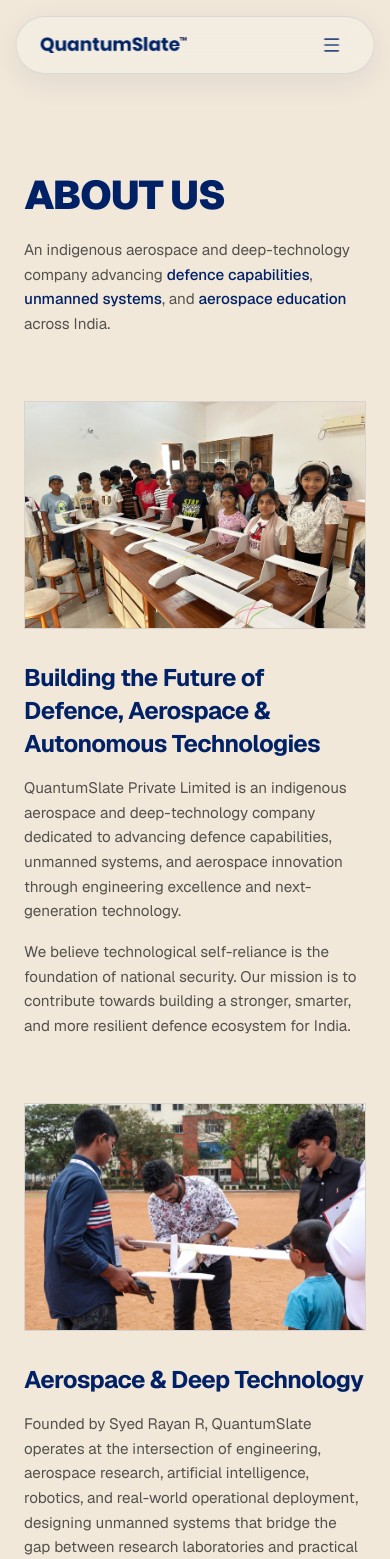
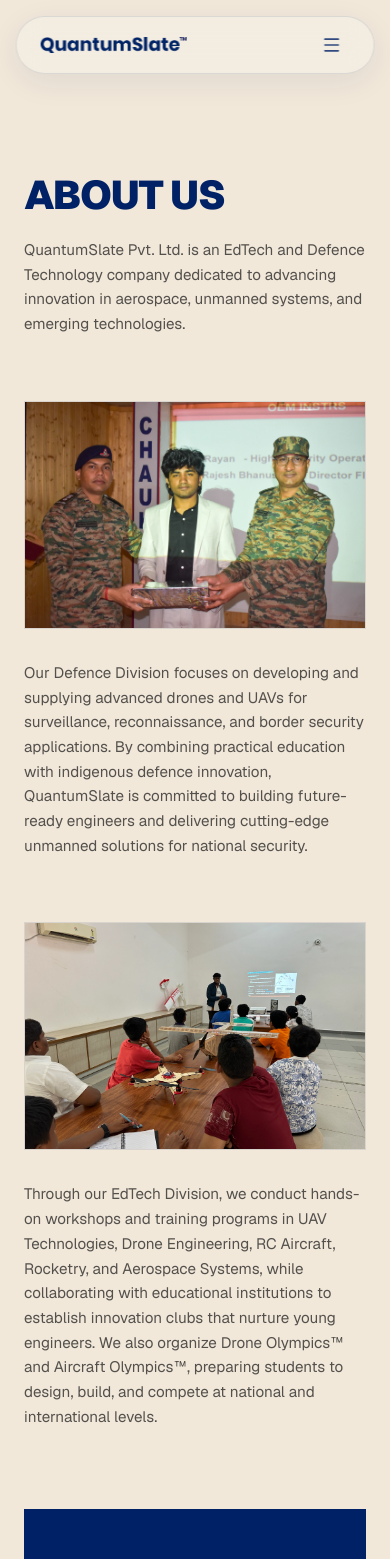
Before and after one commit to jeevankumar-abconlabs/quantumslate-site-v2, a Next.js app: page /about in a window 390 px wide. Shown: the top 1559 px of the page. Built offline with nearby package versions, Linux system fonts and the light colour scheme; a web font is replaced by a local one.

Commit message:
contact us section editing

```diff
--- a/app/about/page.tsx
+++ b/app/about/page.tsx
@@ -27,57 +27,19 @@ export const metadata: Metadata = {
 // Alternating editorial sections: image left / content right, then flipped.
 const SECTIONS = [
   {
-    heading: "Building the Future of Defence, Aerospace & Autonomous Technologies",
-    image: "/about-us-page/about-us-page-1.webp",
-    alt: "QuantumSlate founder addressing a group of engineering students at an outdoor aerospace session",
+    heading: "Defence Division",
+    image: "/about-us-page/about-us-page-3.webp",
+    alt: "QuantumSlate engineers performing final checks on a fixed-wing UAV before a field demonstration",
     body: [
-      "QuantumSlate Private Limited is an indigenous aerospace and deep-technology company dedicated to advancing defence capabilities, unmanned systems, and aerospace innovation through engineering excellence and next-generation technology.",
-      "We believe technological self-reliance is the foundation of national security. Our mission is to contribute towards building a stronger, smarter, and more resilient defence ecosystem for India.",
+      "Our Defence Division focuses on developing and supplying advanced drones and UAVs for surveillance, reconnaissance, and border security applications. By combining practical education with indigenous defence innovation, QuantumSlate is committed to building future-ready engineers and delivering cutting-edge unmanned solutions for national security.",
     ],
   },
   {
-    heading: "Aerospace & Deep Technology",
-    image: "/about-us-page/about-us-page-2.webp",
-    alt: "Fleet of hand-built RC aircraft and UAV prototypes lined up on an airfield before flight testing",
-    body: [
-      "Founded by Syed Rayan R, QuantumSlate operates at the intersection of engineering, aerospace research, artificial intelligence, robotics, and real-world operational deployment, designing unmanned systems that bridge the gap between research laboratories and practical field applications.",
-      "Our expertise spans UAV design and manufacturing, aerial robotics, aerospace systems engineering, drone operations, autonomous technologies, and advanced electronics integration.",
-    ],
-  },
-  {
-    heading: "Defence & Strategic Technology",
-    image: "/about-us-page/about-us-page-3.webp",
-    alt: "QuantumSlate engineers performing final checks on a fixed-wing UAV before a field demonstration",
-    body: [
-      "Defence innovation forms the core of our research and development. We design unmanned aerial systems for surveillance and reconnaissance, tethered drone systems for continuous 24/7 aerial monitoring, autonomous aerial robotics, mission-specific UAV platforms, and AI-assisted aerial intelligence systems.",
-      "From the Adyar Police drone unit to a 24/7 tethered surveillance system for the 96th Field Regiment in Gwalior and an autonomous fixed-wing VTOL aircraft for a Territorial Army base in Jammu & Kashmir, our platforms support government organizations, defence establishments, and emergency response agencies with reliable, indigenous, future-ready solutions.",
-    ],
-  },
-  {
-    heading: "Research, Innovation & Engineering Excellence",
-    image: "/about-us/about-us-general-3.webp",
-    alt: "Student engineering team assembling a quadcopter drone at a QuantumSlate competition booth",
-    body: [
-      "Our multidisciplinary engineering teams work on autonomous flight systems, embedded electronics, flight control, AI and machine vision, drone swarm technologies, robotics and automation, aerospace structures, and mission planning and control.",
-      "The objective is simple: transform complex engineering concepts into scalable, deployable, mission-ready technologies that address modern industrial and defence challenges.",
-    ],
-  },
-  {
-    heading: "Education & Workforce Development",
+    heading: "EdTech Division",
     image: "/about-us/about-us-general-5.webp",
     alt: "Classroom drone workshop with a laser-cut quadcopter and balsa-wood aircraft on the desks",
     body: [
-      "Innovation is sustained by nurturing the next generation of engineers. We invest in aerospace innovation labs, drone training programs, engineering bootcamps, UAV certification programs, research-based learning, and industry-oriented STEM education.",
-      "These programs equip students, researchers, and professionals with hands-on experience in UAV design, avionics, embedded systems, flight operations, and aerospace engineering, bridging the gap between academia and industry.",
-    ],
-  },
-  {
-    heading: "Our Vision & Mission",
-    image: "/about-us/about-us-general-6.webp",
-    alt: "School students building foam aircraft wings during a hands-on QuantumSlate aerospace workshop",
-    body: [
-      "Vision: to become a globally recognized leader in defence innovation, aerospace technologies, and autonomous systems by developing indigenous, intelligent, and sustainable engineering solutions that contribute to national security and technological self-reliance.",
-      "Mission: to engineer advanced aerospace and defence technologies that solve real-world challenges while empowering industries, institutions, and future innovators through research, education, and engineering excellence.",
+      "Through our EdTech Division, we conduct hands-on workshops and training programs in UAV Technologies, Drone Engineering, RC Aircraft, Rocketry, and Aerospace Systems, while collaborating with educational institutions to establish innovation clubs that nurture young engineers. We also organize Drone Olympics™ and Aircraft Olympics™, preparing students to design, build, and compete at national and international levels.",
     ],
   },
 ];
@@ -91,11 +53,9 @@ export default function AboutPage() {
             About Us
           </h1>
           <p className="mt-6 max-w-3xl text-[clamp(0.95rem,1.4vw,1.1rem)] leading-relaxed text-foreground/70">
-            An indigenous aerospace and deep-technology company advancing{" "}
-            <span className="font-medium text-navy">defence capabilities</span>,{" "}
-            <span className="font-medium text-navy">unmanned systems</span>, and{" "}
-            <span className="font-medium text-navy">aerospace education</span>{" "}
-            across India.
+            QuantumSlate Pvt. Ltd. is an EdTech and Defence Technology company
+            dedicated to advancing innovation in aerospace, unmanned systems,
+            and emerging technologies.
           </p>
 
           <div className="mt-16 flex flex-col gap-16 md:gap-24">
@@ -119,13 +79,10 @@ export default function AboutPage() {
                   />
                 </div>
                 <div>
-                  <h2 className="text-2xl font-bold leading-snug tracking-tight text-navy md:text-3xl">
-                    {s.heading}
-                  </h2>
                   {s.body.map((p) => (
                     <p
                       key={p.slice(0, 32)}
-                      className="mt-4 text-[clamp(0.95rem,1.3vw,1.05rem)] leading-relaxed text-foreground/70"
+                      className="text-[clamp(0.95rem,1.3vw,1.05rem)] leading-relaxed text-foreground/70"
                     >
                       {p}
                     </p>
--- a/app/components/AboutPreview.tsx
+++ b/app/components/AboutPreview.tsx
@@ -20,13 +20,13 @@ export default function AboutPreview() {
               About Us
             </h2>
             <p className="mt-6 max-w-prose text-[clamp(0.95rem,1.4vw,1.1rem)] leading-relaxed text-foreground/70">
-              QuantumSlate is an indigenous aerospace company building drones,
-              autonomous aircraft, and the engineers who fly them. Our hands-on
-              workshops in{" "}
-              <span className="font-medium text-navy">drone technology</span>,{" "}
-              <span className="font-medium text-navy">RC aviation</span>, and{" "}
-              <span className="font-medium text-navy">rocketry</span> turn
-              theory into the real thing.
+              QuantumSlate is an{" "}
+              <span className="font-medium text-navy">EdTech and Defence Technology</span>{" "}
+              company advancing innovation in{" "}
+              <span className="font-medium text-navy">aerospace</span>,{" "}
+              <span className="font-medium text-navy">unmanned systems</span>, and
+              emerging technologies — building future-ready engineers and
+              cutting-edge unmanned solutions for national security.
             </p>
 
             {/* Inline stat row, hairline dividers instead of cards */}
@@ -72,13 +72,13 @@ export default function AboutPreview() {
           />
           <div className="flex flex-col md:order-2">
             <h3 className="text-2xl font-bold leading-snug tracking-tight text-navy md:text-3xl">
-              From Classrooms to the Field
+              EdTech Meets Defence Innovation
             </h3>
             <p className="mt-4 max-w-prose text-[clamp(0.95rem,1.4vw,1.1rem)] leading-relaxed text-foreground/70">
-              From unmanned aerial systems and tethered surveillance platforms
-              to aerospace innovation labs in schools and colleges, we design,
-              build, and teach with one goal: technological self-reliance for
-              India.
+              Our EdTech Division runs hands-on workshops in UAV Technologies,
+              Drone Engineering, RC Aircraft, and Rocketry — and our Drone
+              Olympics™ and Aircraft Olympics™ take students from the
+              classroom to national and international competition.
             </p>
             <Link
               href="/about"
```
